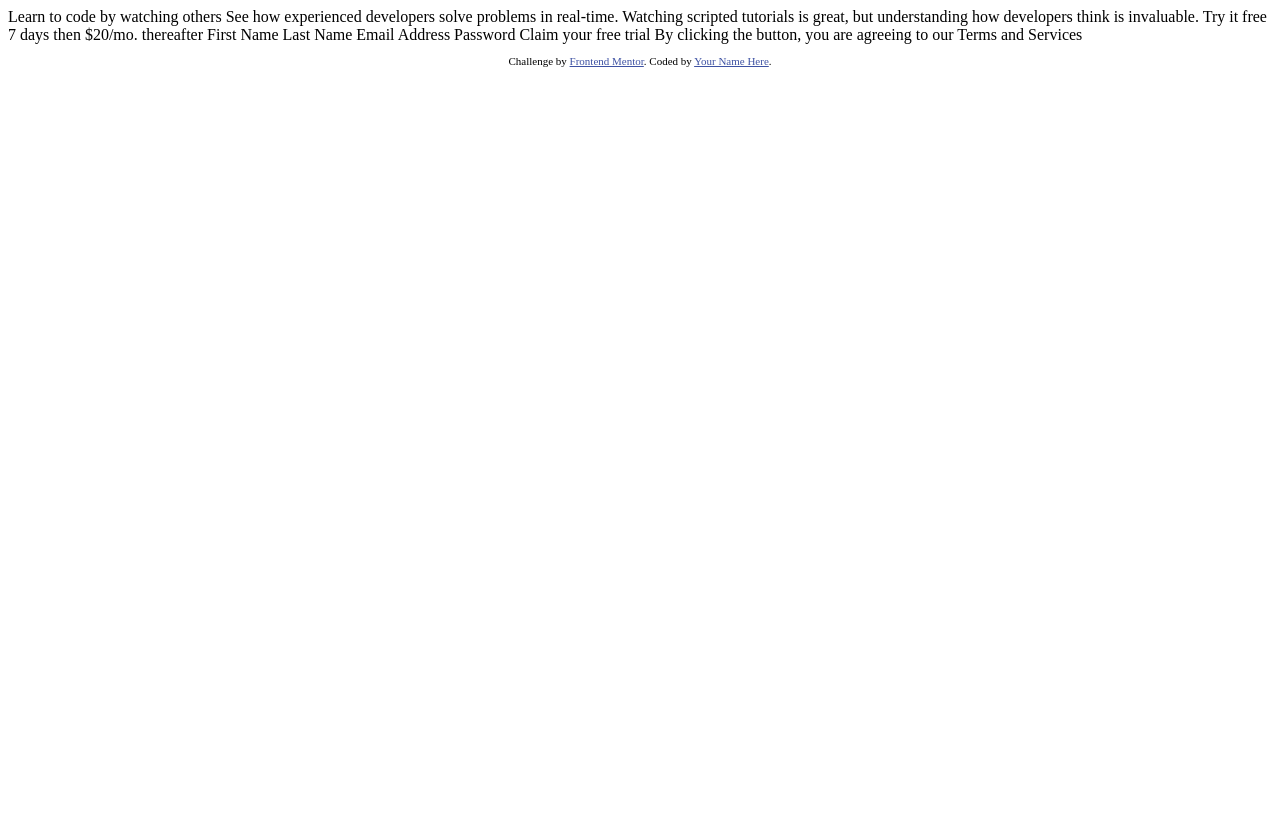
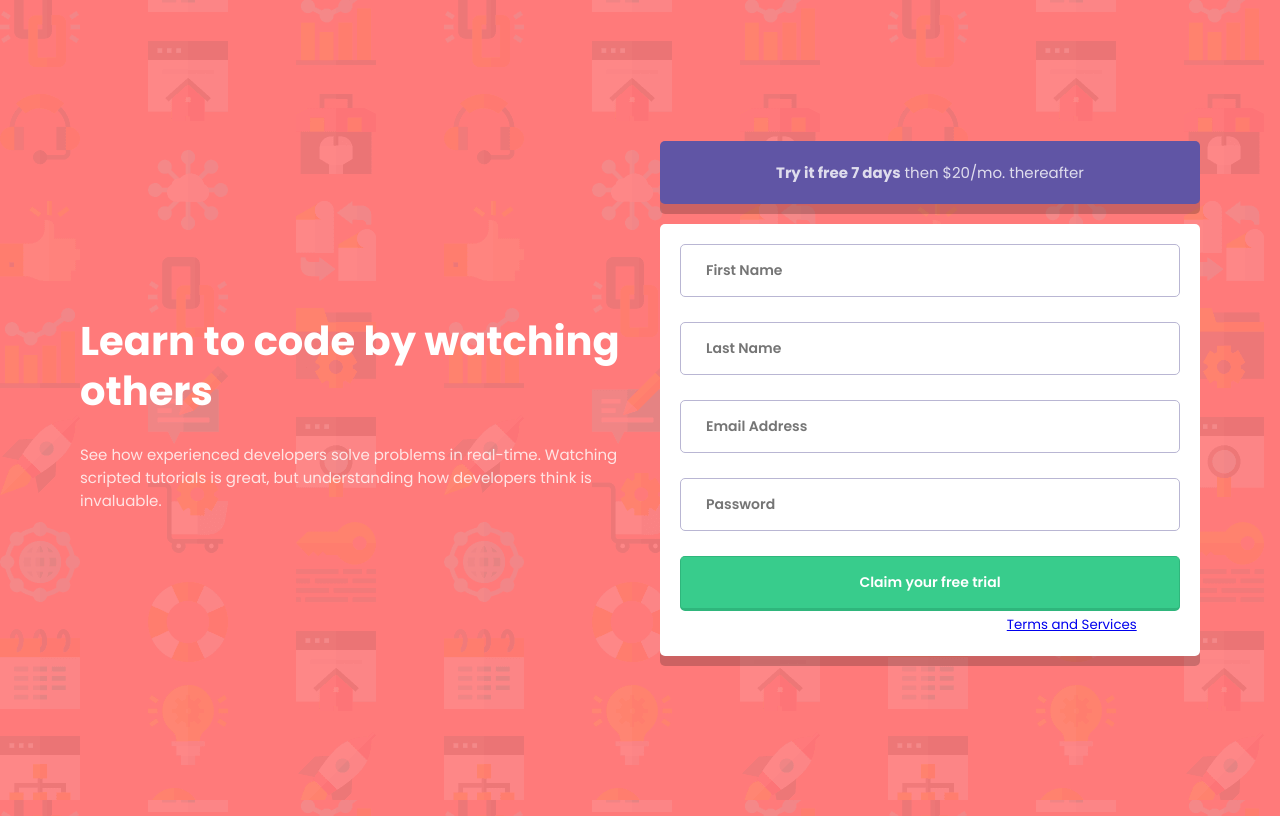
Before and after one commit to NateBennett9/Sign-Up-Form, a plain HTML site: page index.html in a window 1280 px wide. Drawn offline with Linux system fonts and the light colour scheme.

Commit message:
added css to form and buttons

```diff
--- a/index.html
+++ b/index.html
@@ -1,42 +1,57 @@
 <!DOCTYPE html>
 <html lang="en">
-<head>
-  <meta charset="UTF-8">
-  <meta name="viewport" content="width=device-width, initial-scale=1.0"> <!-- displays site properly based on user's device -->
+  <head>
+    <meta charset="UTF-8" />
+    <meta name="viewport" content="width=device-width, initial-scale=1.0" />
+    <!-- displays site properly based on user's device -->
 
-  <link rel="icon" type="image/png" sizes="32x32" href="./images/favicon-32x32.png">
+    <title>Frontend Mentor | Intro component with sign up form</title>
 
-  <title>Frontend Mentor | Intro component with sign up form</title>
+    <link rel="stylesheet" href="style.css" />
+  </head>
+  <body>
+    <div class="container">
+      <div>
+        <h1>Learn to code by watching others</h1>
+        <p>
+          See how experienced developers solve problems in real-time. Watching
+          scripted tutorials is great, but understanding how developers think is
+          invaluable.
+        </p>
+      </div>
+      <div>
+        <div class="box box-blue">
+          <p><strong>Try it free 7 days</strong> then $20/mo. thereafter</p>
+        </div>
 
-  <!-- Feel free to remove these styles or customise in your own stylesheet 👍 -->
-  <style>
-    .attribution { font-size: 11px; text-align: center; }
-    .attribution a { color: hsl(228, 45%, 44%); }
-  </style>
-</head>
-<body>
+        <form class="box" id="form">
+          <div class="form-control">
+            <input type="text" id="firstname" placeholder="First Name" />
+            <small>First Name cannot be empty</small>
+          </div>
+          <div class="form-control">
+            <input type="text" id="lastname" placeholder="Last Name" />
+            <small>Last Name cannot be empty</small>
+          </div>
+          <div class="form-control">
+            <input type="text" id="email" placeholder="Email Address" />
+            <small>Email cannot be empty</small>
+            <small>Email is not valid</small>
+          </div>
+          <div class="form-control">
+            <input type="text" id="password" placeholder="Password" />
+            <small>Password cannot be empty</small>
+          </div>
 
-  Learn to code by watching others
-
-  See how experienced developers solve problems in real-time. Watching scripted tutorials is great,
-  but understanding how developers think is invaluable.
-
-  Try it free 7 days then $20/mo. thereafter
-
-  First Name
-  Last Name
-  Email Address
-  Password
-
-  Claim your free trial
-
-  By clicking the button, you are agreeing to our Terms and Services
-
-  <footer>
-    <p class="attribution">
-      Challenge by <a href="https://www.frontendmentor.io?ref=challenge" target="_blank">Frontend Mentor</a>.
-      Coded by <a href="#">Your Name Here</a>.
-    </p>
-  </footer>
-</body>
+          <button>Claim your free trial</button>
+          <div>
+            <small>
+              By clicking the button, you agreeing to our
+              <a href="#">Terms and Services</a>
+            </small>
+          </div>
+        </form>
+      </div>
+    </div>
+  </body>
 </html>
--- /dev/null
+++ b/style.css
@@ -0,0 +1,96 @@
+@import url('https://fonts.googleapis.com/css2?family=Poppins:wght@400;500;600;700&display=swap');
+
+* {
+    box-sizing: border-box;
+}
+
+body {
+    background-color: hsl(0, 100%, 74%);
+    background-image: url(./images/bg-intro-desktop.png);
+    color: #fff;
+    font-family: 'Poppins', sans-serif;
+    overflow: hidden;
+}
+
+.container {
+    display: flex;
+    align-items: center;
+    justify-content: center;
+    flex-wrap: wrap;
+    margin: 0 auto;
+    max-width: 1200px;
+    padding: 20px;
+    min-height: 100vh;
+}
+
+.container > div {
+    flex: 1;
+    padding: 0 20px;
+}
+
+h1 {
+    font-size: 40px;
+    line-height: 50px;
+}
+
+p {
+    font-size: 15px;
+    opacity: 0.8;
+}
+
+.box {
+    background-color: #fff;
+    border-radius: 5px;
+    box-shadow: 0 10px rgba(0, 0, 0, 0.2);
+    padding: 20px;
+    margin-bottom: 20px;
+    text-align: center;
+}
+
+.box p {
+    margin: 0;
+
+}
+
+.box-blue {
+    background-color: hsl(248, 32%, 49%);
+}
+
+input {
+    border-radius: 5px;
+    border: 1px solid hsl(246, 25%, 77%);
+    font-family: 'Poppins', sans-serif;
+    font-size: 14px;
+    font-weight: 600;
+    display: block;
+    padding: 15px 25px;
+    width: 100%;
+}
+
+input:focus {
+    border: 2px solid hsl(248, 32%, 49%);
+    outline: none;
+}
+
+button {
+    background-color: hsl(154, 59%, 51%);
+    border-radius: 5px;
+    border: 1px solid hsl(154, 59%, 45%);
+    border-bottom-width: 3px;
+    color: #fff;
+    font-family: 'Poppins', sans-serif;
+    font-size: 14px;
+    font-weight: 600;
+    display: block;
+    padding: 15px 25px;
+    width: 100%;
+}
+
+button:focus {
+    outline: none;
+}
+
+button:active {
+    border-bottom-width: 1px;
+    transform: translateY(2px);
+}
```
